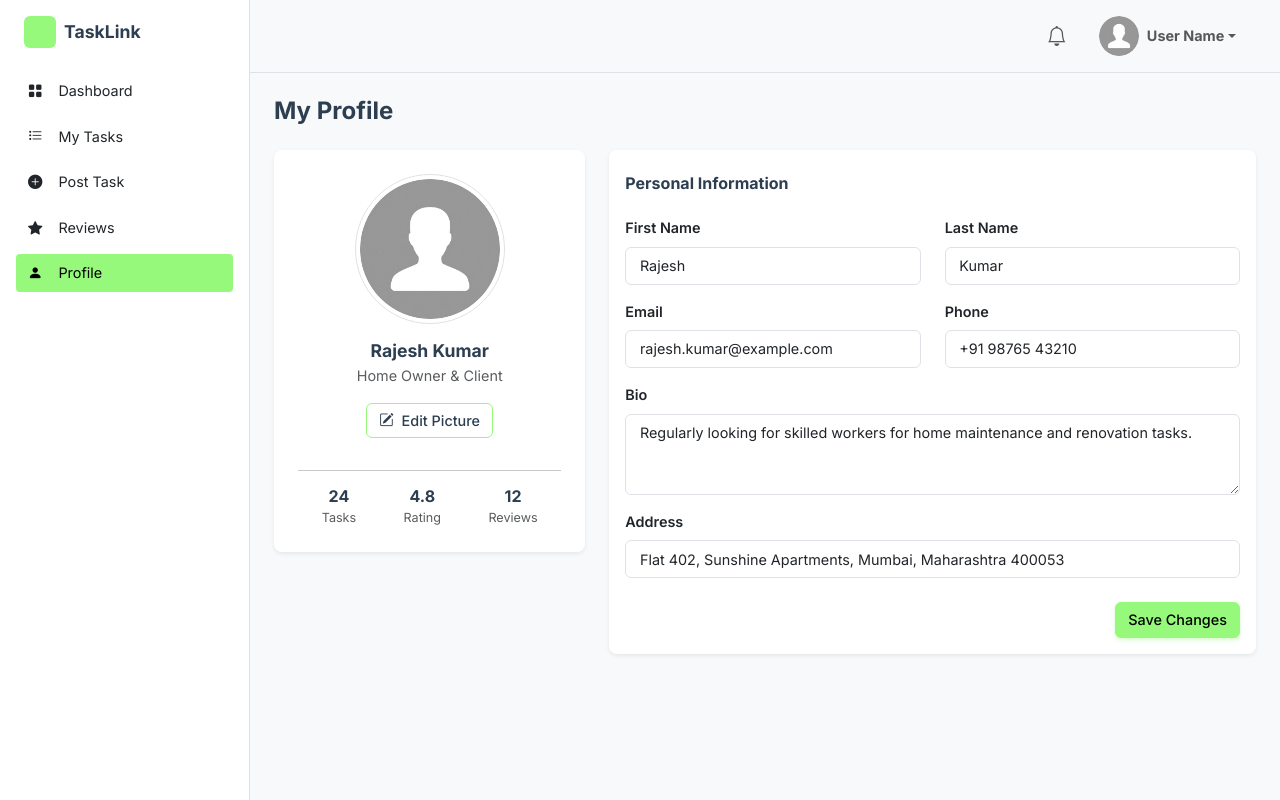
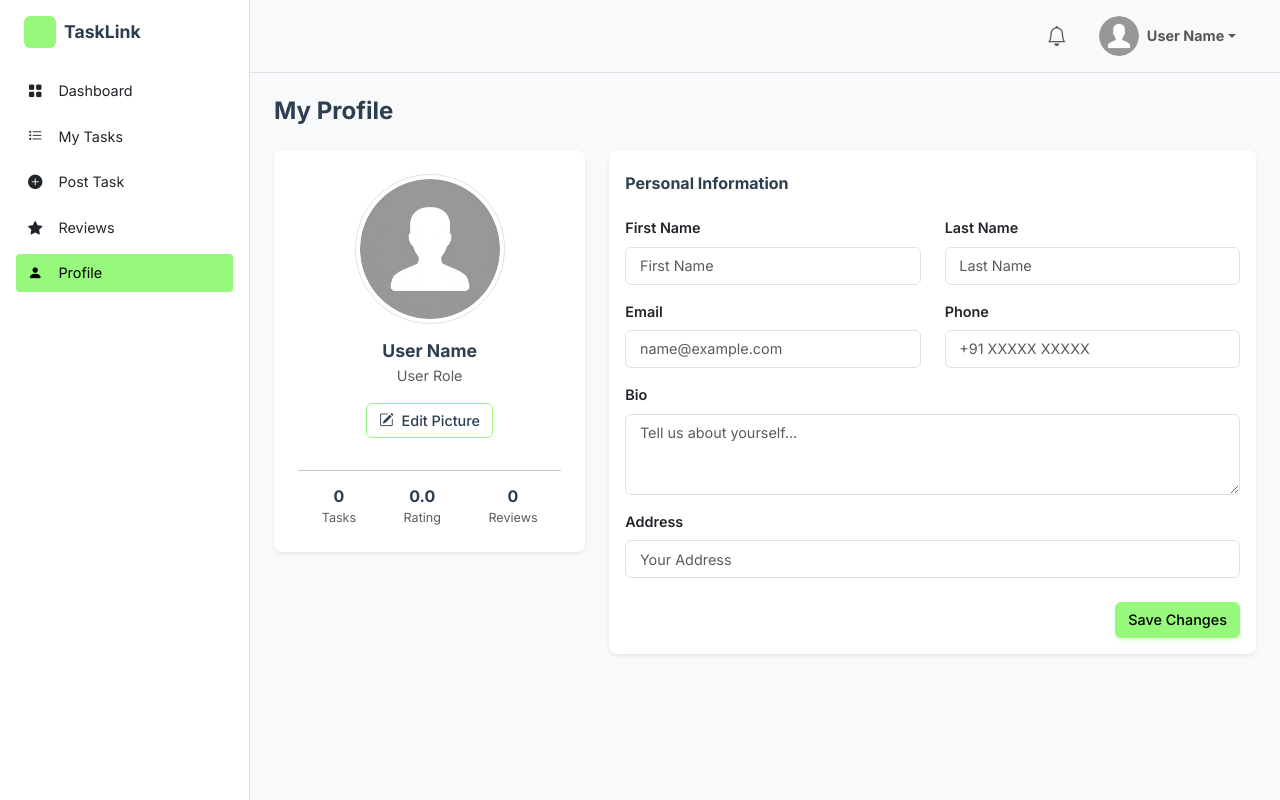
Before and after one commit to penchalavamsic/TaskLink, a React (Vite) app in the folder frontend/: page /user/profile in a window 1280 px wide. Built offline with nearby package versions, Linux system fonts and the light colour scheme.

Commit message:
changed the profile section data in user module

```diff
--- a/frontend/src/modules/user/pages/Profile.jsx
+++ b/frontend/src/modules/user/pages/Profile.jsx
@@ -35,8 +35,8 @@ const Profile = () => {
                         <div className="mb-3">
                             <img src={profileImage} className="rounded-circle img-thumbnail" alt="Profile" style={{ width: '150px', height: '150px', objectFit: 'cover' }} />
                         </div>
-                        <h4 className="fw-bold mb-1">Rajesh Kumar</h4>
-                        <p className="text-muted mb-3">Home Owner & Client</p>
+                        <h4 className="fw-bold mb-1">User Name</h4>
+                        <p className="text-muted mb-3">User Role</p>
                         <div className="d-flex justify-content-center gap-2 mb-3">
                             <input
                                 type="file"
@@ -52,15 +52,15 @@ const Profile = () => {
                         <hr />
                         <div className="d-flex justify-content-around text-start">
                             <div className="text-center">
-                                <h5 className="fw-bold mb-0">24</h5>
+                                <h5 className="fw-bold mb-0">0</h5>
                                 <small className="text-muted">Tasks</small>
                             </div>
                             <div className="text-center">
-                                <h5 className="fw-bold mb-0">4.8</h5>
+                                <h5 className="fw-bold mb-0">0.0</h5>
                                 <small className="text-muted">Rating</small>
                             </div>
                             <div className="text-center">
-                                <h5 className="fw-bold mb-0">12</h5>
+                                <h5 className="fw-bold mb-0">0</h5>
                                 <small className="text-muted">Reviews</small>
                             </div>
                         </div>
@@ -78,30 +78,30 @@ const Profile = () => {
                                 <div className="row mb-3">
                                     <div className="col-md-6">
                                         <label className="form-label fw-semibold">First Name</label>
-                                        <input type="text" className="form-control" defaultValue="Rajesh" />
+                                        <input type="text" className="form-control" placeholder="First Name" />
                                     </div>
                                     <div className="col-md-6">
                                         <label className="form-label fw-semibold">Last Name</label>
-                                        <input type="text" className="form-control" defaultValue="Kumar" />
+                                        <input type="text" className="form-control" placeholder="Last Name" />
                                     </div>
                                 </div>
                                 <div className="row mb-3">
                                     <div className="col-md-6">
                                         <label className="form-label fw-semibold">Email</label>
-                                        <input type="email" className="form-control" defaultValue="rajesh.kumar@example.com" />
+                                        <input type="email" className="form-control" placeholder="name@example.com" />
                                     </div>
                                     <div className="col-md-6">
                                         <label className="form-label fw-semibold">Phone</label>
-                                        <input type="tel" className="form-control" defaultValue="+91 98765 43210" />
+                                        <input type="tel" className="form-control" placeholder="+91 XXXXX XXXXX" />
                                     </div>
                                 </div>
                                 <div className="mb-3">
                                     <label className="form-label fw-semibold">Bio</label>
-                                    <textarea className="form-control" rows="3" defaultValue="Regularly looking for skilled workers for home maintenance and renovation tasks."></textarea>
+                                    <textarea className="form-control" rows="3" placeholder="Tell us about yourself..."></textarea>
                                 </div>
                                 <div className="mb-4">
                                     <label className="form-label fw-semibold">Address</label>
-                                    <input type="text" className="form-control" defaultValue="Flat 402, Sunshine Apartments, Mumbai, Maharashtra 400053" />
+                                    <input type="text" className="form-control" placeholder="Your Address" />
                                 </div>
                                 <div className="text-end">
                                     <Button variant="primary" type="submit">Save Changes</Button>
```
